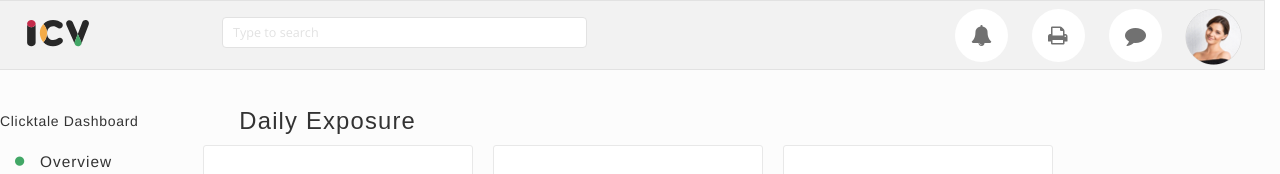
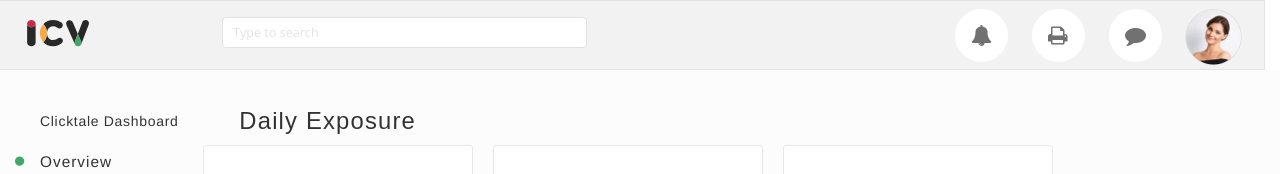
Before and after one commit to dave4534/icvdash, a website: page index.html in a window 1280 px wide. Shown: the top 174 px of the page. Drawn offline with nearby package versions, Linux system fonts and the light colour scheme; a web font is replaced by a local one.

Commit message:
updated nav

```diff
--- a/style.css
+++ b/style.css
@@ -122,7 +122,7 @@ li {
 
 .dashTitle {
     font-family: "HelveticaNeue-Medium", "Helvetica Neue Medium", "Helvetica Neue", Helvetica, Arial;
-    margin: 11px 0 0 0;
+    margin: 11px 0 0 40px;
     letter-spacing: .05em;
 }
 
```
